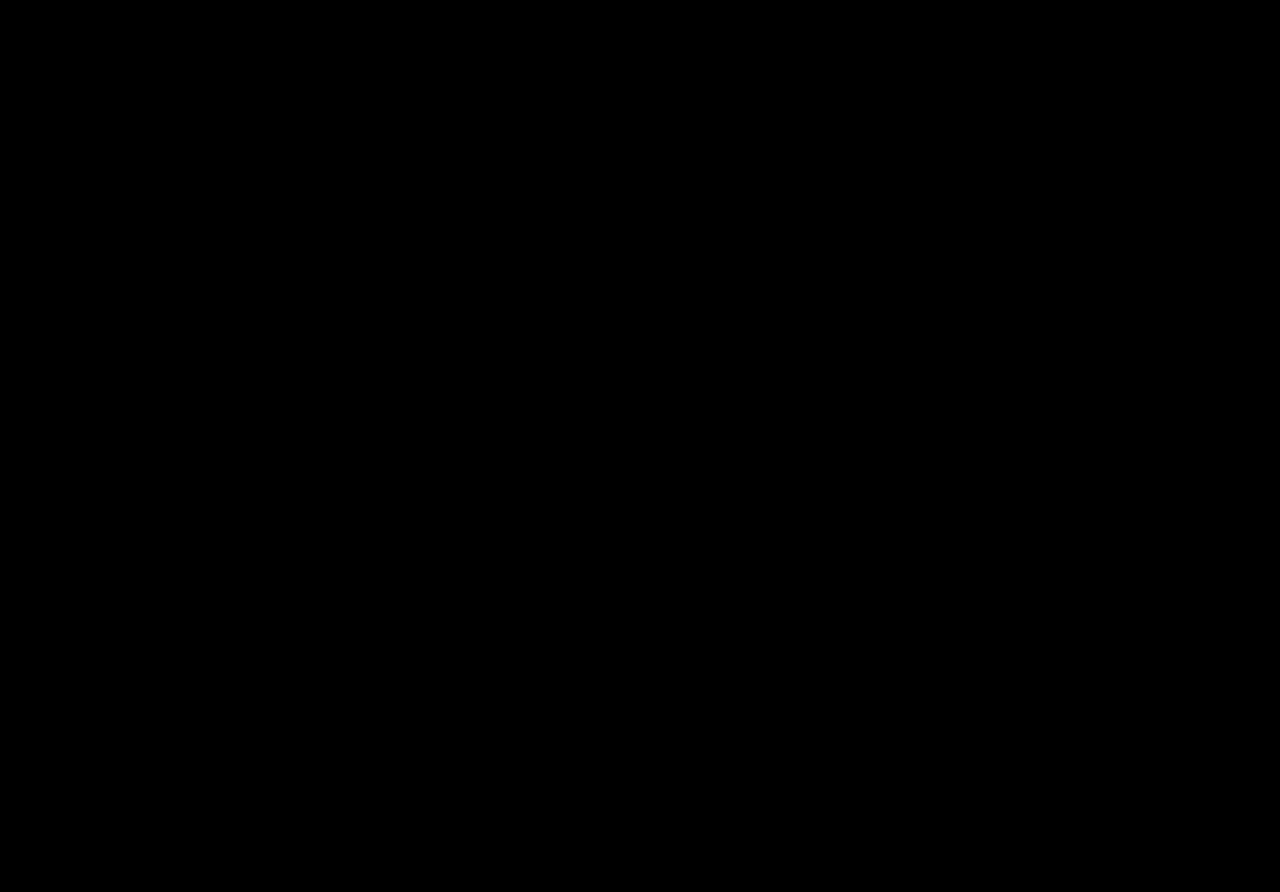
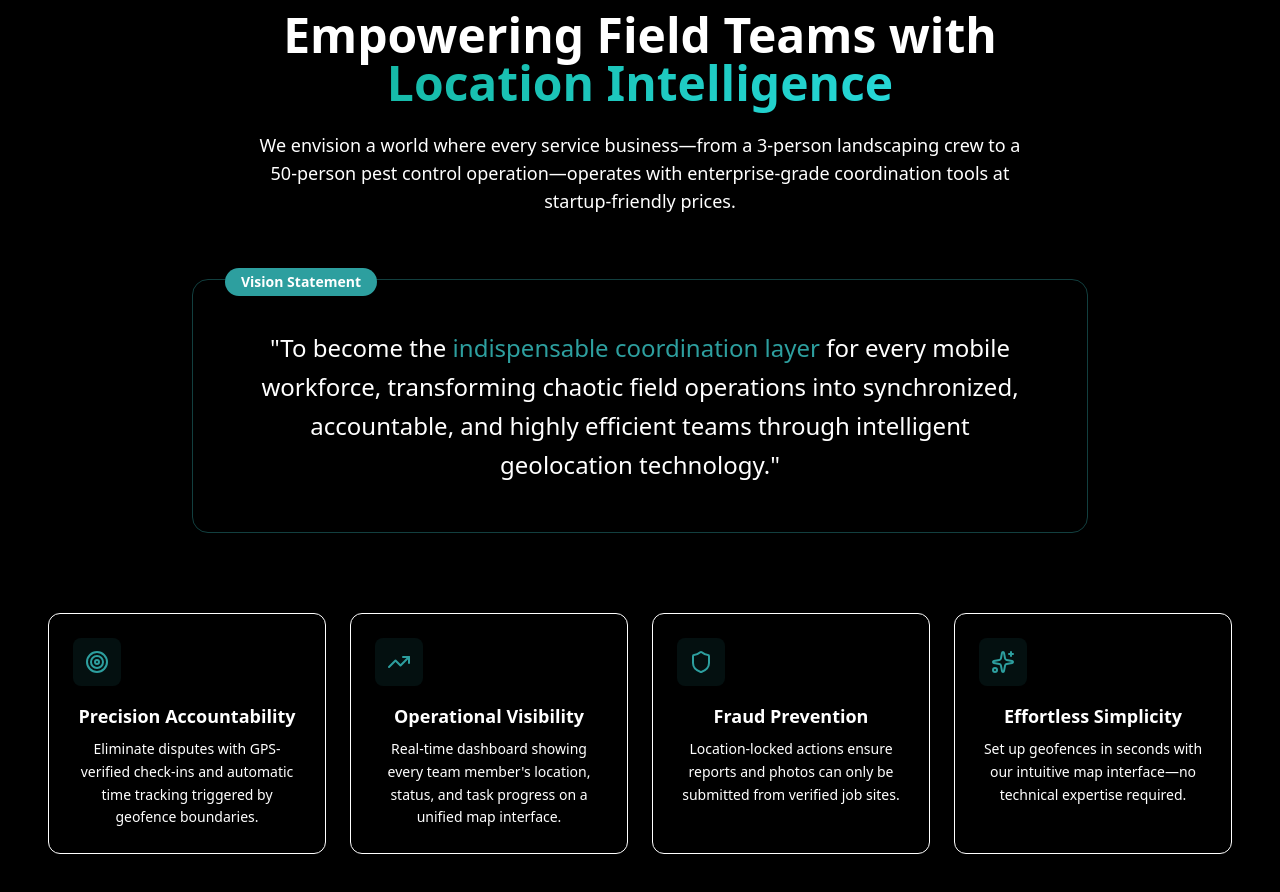
Before and after one commit to ryanzam/fieldmates, a React (Vite) app: page / in a window 1280 px wide. Shown: the part 980-1872 px from the top of the page. Before the commit the page ends 887 px from the top, so only its background shows below. Built offline with nearby package versions, Linux system fonts and the light colour scheme.

Commit message:
add vision section and components

```diff
--- /dev/null
+++ b/src/components/Vision.tsx
@@ -0,0 +1,67 @@
+import { visionPoints } from '@/constants'
+import { motion } from 'framer-motion'
+import React from 'react'
+
+const Vision = () => {
+    return (
+        <section id="vision" className="py-24 relative overflow-hidden">
+            <div className="absolute inset-0 bg-gradient-to-b from-background via-secondary/20 to-background" />
+
+            <div className="container relative z-10 mx-auto px-4">
+                <motion.div
+                    initial={{ opacity: 0, y: 20 }}
+                    whileInView={{ opacity: 1, y: 0 }}
+                    viewport={{ once: true }}
+                    transition={{ duration: 0.6 }}
+                    className="text-center max-w-3xl mx-auto mb-16"
+                >
+                    <span className="text-primary font-medium text-sm uppercase tracking-wider">Product Vision</span>
+                    <h2 className="text-3xl md:text-4xl lg:text-5xl font-bold mt-4 mb-6">
+                        Empowering Field Teams with <span className="text-gradient">Location Intelligence</span>
+                    </h2>
+                    <p className="text-lg text-muted-foreground">
+                        We envision a world where every service business—from a 3-person landscaping crew to a 50-person pest control operation—operates with enterprise-grade coordination tools at startup-friendly prices.
+                    </p>
+                </motion.div>
+
+                {/* Vision statement box */}
+                <motion.div
+                    initial={{ opacity: 0, scale: 0.95 }}
+                    whileInView={{ opacity: 1, scale: 1 }}
+                    viewport={{ once: true }}
+                    transition={{ duration: 0.6, delay: 0.2 }}
+                    className="relative max-w-4xl mx-auto mb-20 p-8 md:p-12 rounded-2xl border border-primary/40 backdrop-blur-sm"
+                >
+                    <div className="absolute -top-3 left-8 px-4 py-1 bg-primary text-primary-foreground text-sm font-semibold rounded-full">
+                        Vision Statement
+                    </div>
+                    <blockquote className="text-xl md:text-2xl font-medium text-center leading-relaxed">
+                        "To become the <span className="text-primary">indispensable coordination layer</span> for every mobile workforce, transforming chaotic field operations into synchronized, accountable, and highly efficient teams through intelligent geolocation technology."
+                    </blockquote>
+                </motion.div>
+
+                {/* Vision pillars */}
+                <div className="grid md:grid-cols-2 lg:grid-cols-4 gap-6">
+                    {visionPoints.map((point, index) => (
+                        <motion.div
+                            key={index}
+                            initial={{ opacity: 0, y: 30 }}
+                            whileInView={{ opacity: 1, y: 0 }}
+                            viewport={{ once: true }}
+                            transition={{ duration: 0.5, delay: index * 0.1 }}
+                            className="group p-6 rounded-xl bg-card/50 border border-border/50 hover:border-primary/30 hover:bg-card/80 transition-all duration-300"
+                        >
+                            <div className="w-12 h-12 rounded-lg bg-primary/10 flex items-center justify-center mb-4 group-hover:bg-primary/20 transition-colors">
+                                <point.icon className="w-6 h-6 text-primary" />
+                            </div>
+                            <h3 className="text-lg font-semibold mb-2">{point.title}</h3>
+                            <p className="text-sm text-muted-foreground leading-relaxed">{point.description}</p>
+                        </motion.div>
+                    ))}
+                </div>
+            </div>
+        </section>
+    )
+}
+
+export default Vision
--- a/src/constants/index.ts
+++ b/src/constants/index.ts
@@ -1,3 +1,5 @@
+import { Shield, Sparkles, Target, TrendingUp } from "lucide-react";
+
 export const navLinks = [
     { href: "#vision", label: "Vision" },
     { href: "#market", label: "Market" },
@@ -7,3 +9,26 @@
     { href: "#architecture", label: "Architecture" },
     { href: "#pricing", label: "Pricing" },
 ];
+
+export const visionPoints = [
+    {
+        icon: Target,
+        title: "Precision Accountability",
+        description: "Eliminate disputes with GPS-verified check-ins and automatic time tracking triggered by geofence boundaries."
+    },
+    {
+        icon: TrendingUp,
+        title: "Operational Visibility",
+        description: "Real-time dashboard showing every team member's location, status, and task progress on a unified map interface."
+    },
+    {
+        icon: Shield,
+        title: "Fraud Prevention",
+        description: "Location-locked actions ensure reports and photos can only be submitted from verified job sites."
+    },
+    {
+        icon: Sparkles,
+        title: "Effortless Simplicity",
+        description: "Set up geofences in seconds with our intuitive map interface—no technical expertise required."
+    }
+];
--- a/src/pages/Index.tsx
+++ b/src/pages/Index.tsx
@@ -1,3 +1,4 @@
+import Vision from '@/components/Vision'
 import Nav from '../components/Nav'
 import Hero from '@/components/Hero'
 
@@ -7,6 +8,7 @@
             <Nav />
             <main>
                 <Hero />
+                <Vision />
             </main>
         </div>
     )
```
